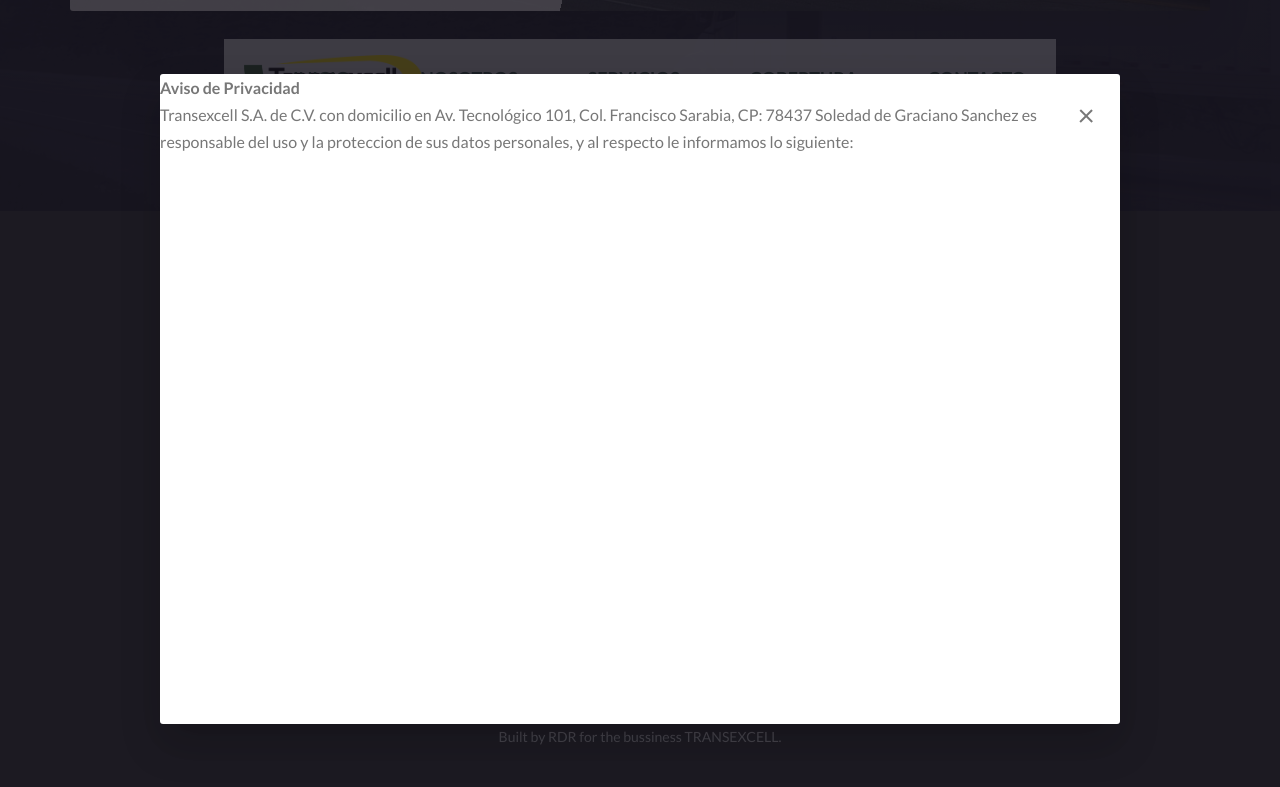
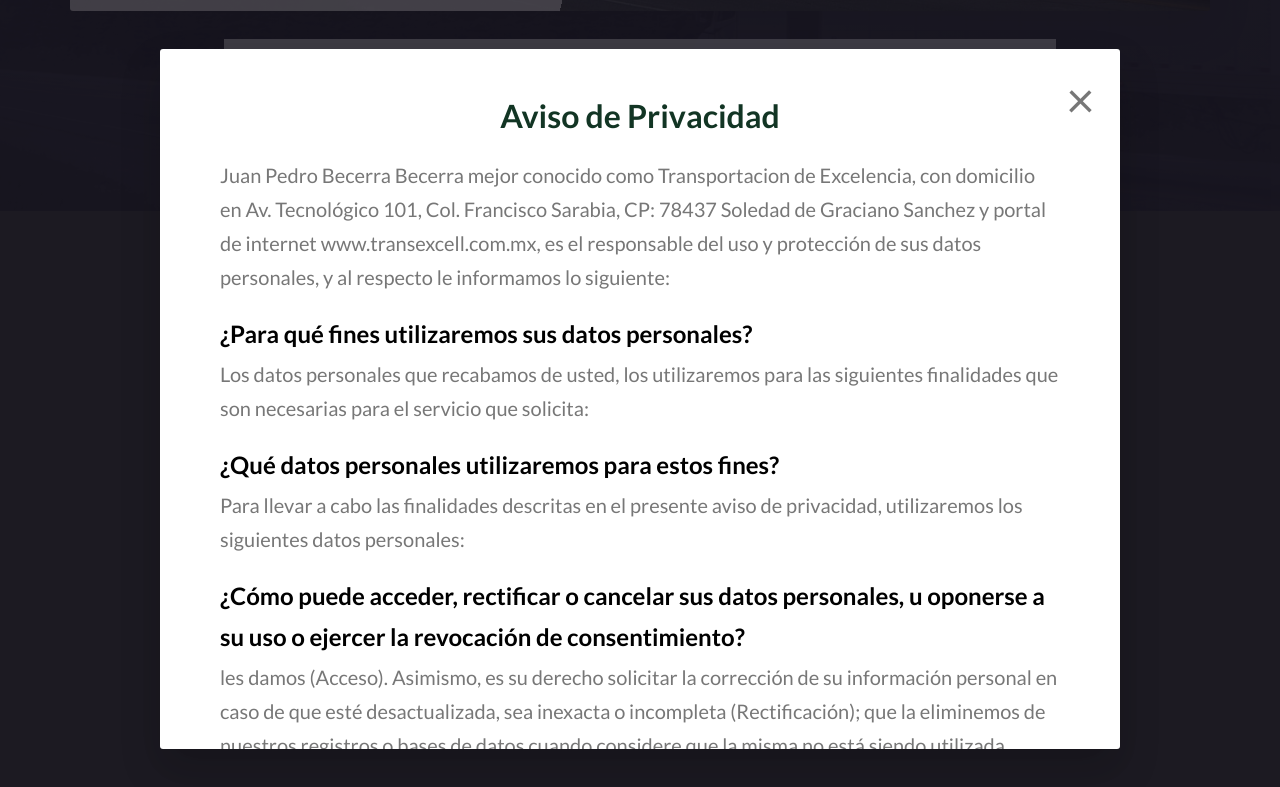
Before and after one commit to StarNiGHTS64/Transexcell, a website: page index.html in a window 1280 px wide. Both pictures are taken after a click on the link "AVISO DE PRIVACIDAD". Shown: the part 6693-7480 px from the top of the page. Drawn offline with nearby package versions, Linux system fonts and the light colour scheme.

Commit message:
aviso de privacidad

```diff
--- a/index.html
+++ b/index.html
@@ -279,13 +279,13 @@
                                     <div class="contact-info__contact">
 
                                         <p class="contact-info__contact">
-                                            <b>Telefono:</b> 444-444-4444
+                                            <b>Telefono:</b> 444-195-0441
                                         </p>
                                         <p class="contact-info__contact">
-                                            <b>Correo Electronico:</b> email@gmail.com
+                                            <b>Correo Electronico:</b> TXCL1502@hotmail.com
                                         </p>
                                         <p class="contact-info__contact">
-                                            <b>Direccion:</b> Av. Tecnológico 103, Col. Francisco Sarabia, <br> 78437 Soledad de Graciano Sánchez,
+                                            <b>Direccion:</b> Av. Tecnológico 101, Col. Francisco Sarabia, <br> 78437 Soledad de Graciano Sánchez,
                                         </p>
                                     </div>
                                     <div class="contact-info__hour">
@@ -334,9 +334,30 @@
 
         <div class="popup" id="popup">
             <div class="popup__content">
-                <a href="#section-tours" class="popup__close">&times;</a>
+                <a href="#" class="popup__close">&times;</a>
                 <h4 class="privacy-header">Aviso de Privacidad</h4>
-                <p class="privacy-paragraph">Transexcell S.A. de C.V. con domicilio en Av. Tecnológico 101, Col. Francisco Sarabia, CP: 78437 Soledad de Graciano Sanchez es responsable del uso y la proteccion de sus datos personales, y al respecto le informamos lo siguiente:</p>
+                <p class="privacy-paragraph">Juan Pedro Becerra Becerra mejor conocido como Transportacion de Excelencia, con domicilio en Av. Tecnológico 101, Col. Francisco Sarabia, CP: 78437 Soledad de Graciano Sanchez y portal de internet www.transexcell.com.mx, es el responsable del uso y protección de sus datos personales, y al respecto le informamos lo siguiente:</p>
+
+                <p class="privacy-point">¿Para qué fines utilizaremos sus datos personales?</p>
+                <p class="privacy-paragraph">Los datos personales que recabamos de usted, los utilizaremos para las siguientes finalidades que son necesarias para el servicio que solicita:</p>
+
+                <p class="privacy-point">¿Qué datos personales utilizaremos para estos fines?</p>
+                <p class="privacy-paragraph">Para llevar a cabo las finalidades descritas en el presente aviso de privacidad, utilizaremos los siguientes datos personales:</p>
+
+                <p class="privacy-point">¿Cómo puede acceder, rectificar o cancelar sus datos personales, u oponerse a su uso o ejercer la revocación de consentimiento?</p>
+                <p class="privacy-paragraph">les damos (Acceso). Asimismo, es su derecho solicitar la corrección de su información personal en caso de que esté desactualizada, sea inexacta o incompleta (Rectificación); que la eliminemos de nuestros registros o bases de datos cuando considere que la misma no está siendo utilizada adecuadamente (Cancelación); así como oponerse al uso de sus datos personales para fines específicos (Oposición). Estos derechos se conocen como derechos ARCO.</p>
+
+                <p class="privacy-point">¿En cuántos días le daremos respuesta a su solicitud?</p>
+                <p class="privacy-paragraph">5 días</p>
+
+                <p class="privacy-point">¿Por qué medio le comunicaremos la respuesta a su solicitud?</p>
+                <p class="privacy-paragraph">Al mismo correo electrónico de donde se envío la petición.</p>
+
+                <p class="privacy-point">El uso de tecnologías de rastreo en nuestro portal de internet</p>
+                <p class="privacy-paragraph">Le informamos que en nuestra página de internet utilizamos cookies, web beacons u otras tecnologías, a través de las cuales es posible monitorear su comportamiento como usuario de internet, así como brindarle un mejor servicio y experiencia al navegar en nuestra página. Los datos personales que obtenemos de estas tecnologías de rastreo son los siguientes:</p>
+
+                <p class="privacy-point">¿Cómo puede conocer los cambios en este aviso de privacidad?</p>
+                <p class="privacy-paragraph">El presente aviso de privacidad puede sufrir modificaciones, cambios o actualizaciones derivadas de nuevos requerimientos legales; de nuestras propias necesidades por los productos o servicios que ofrecemos; de nuestras prácticas de privacidad; de cambios en nuestro modelo de negocio, o por otras causas. Nos comprometemos a mantener actualizado este aviso de privacidad sobre los cambios que pueda sufrir y siempre podrá consultar las actualizaciones que existan en el sitio web www.transexcell.com.mx.</p>
             </div>
         </div>
 
--- a/sass/base/_typography.scss
+++ b/sass/base/_typography.scss
@@ -76,3 +76,23 @@
 .paragraph {
     font-size: 1.8rem;
 }
+
+.privacy-header {
+    font-size: 3.2rem;
+    color: $color-primary;
+    font-weight: 700;
+    text-align: center;
+    margin-bottom: 1.5rem;
+}
+
+.privacy-paragraph {
+    font-size: 2rem;
+    margin-bottom: 2rem;
+}
+
+.privacy-point {
+    font-size: 2.4rem;
+    font-weight: 700;
+    color: $color-black-pure;
+    margin-bottom: .2rem;
+}
--- a/sass/components/_popup.scss
+++ b/sass/components/_popup.scss
@@ -13,12 +13,13 @@
 
     &__content {
         @include absCenter;
-        height: 65rem;
+        height: 70rem;
         width: 75%;
+        padding: 4rem 6rem;
         background-color: $color-white-pure;
         box-shadow: 0 2rem 4rem rgba($color-black-pure, $alpha: .2);
         border-radius: 3px;
-        overflow: hidden;
+        overflow: scroll;
         opacity: 0;
         transform: translate(-50%, -50%) scale(.25);
         transition: all .4s .2s
@@ -41,7 +42,7 @@
             position: absolute;
             top: 2.5rem;
             right: 2.5rem;
-            font-size: 3rem;
+            font-size: 5rem;
             text-decoration: none;
             display: inline-block;
             transition: all .2s;
```
Also changed, not shown: css/style.css, 1 other file.
